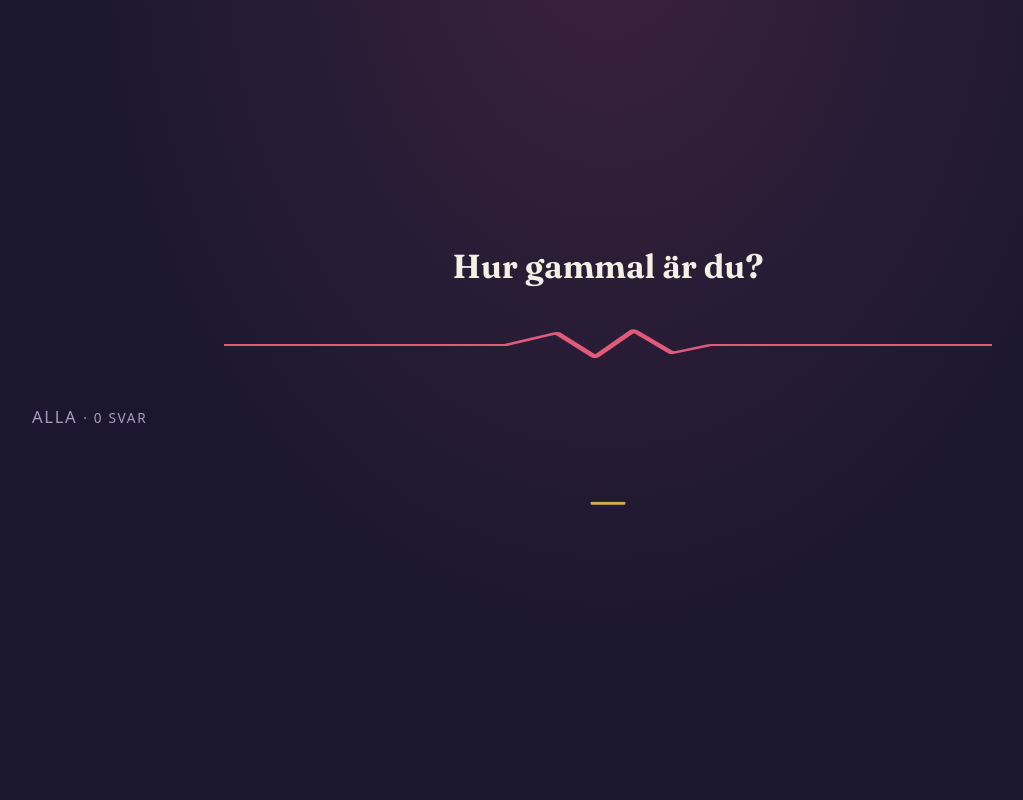
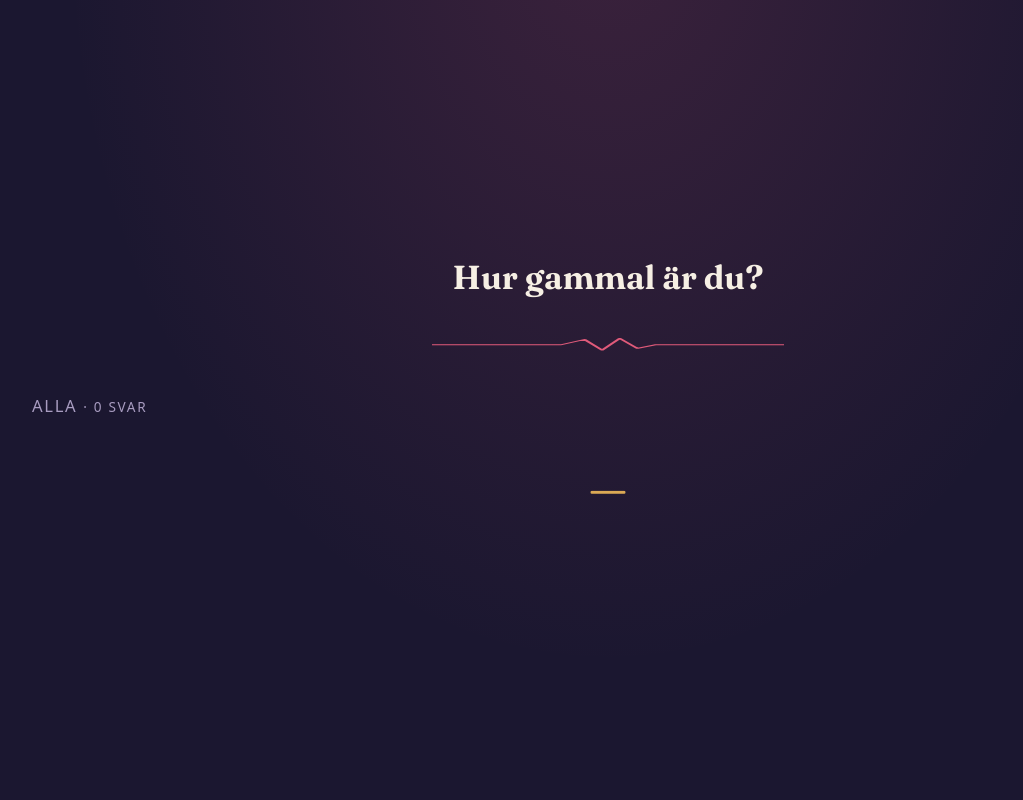
Before and after one commit to jswetzen/party-pulse, a Django app: page /screen/ in a window 1280 px wide. Shown: the whole page, without its empty margins (32-1055 px from the left). Run offline with Django 5.2, Linux system fonts and the light colour scheme; data comes from the database, SQL or seed files in the repository; tables that the repository leaves empty hold one stand-in row (values such as "Sample post"); data that the repository does not hold is empty; parts of the project's set-up code (start-up, migrations or seed data) failed here and were passed over.

Commit message:
Big screen (GENERIC): widen question header, shrink pulse-line in results view
.screen-question was capped at a flat max-width:46rem, narrower than .results'
own width budget (min(90vw, 160vh)) just below it -- on a wide screen this
made long questions wrap onto three lines while the breakdown data underneath
had plenty of horizontal room to spare. Match .results' budget exactly instead
of an arbitrary rem cap. Both .screen-question usages in _screen_state.html
(the asking-only heading and the revealed-results heading) share the class
with no inline max-width override, so both pick up the wider budget for free.

Also add a `compact` param to _pulse_line.html (mirroring its existing
`animated` param), producing a `pulse-line--compact` class that shrinks the
decorative EKG waveform's height and max-width. Applied only at the
results-view include site, where the waveform sits above real breakdown data
that should get the vertical space instead -- idle and asking states (where
it's the only thing on screen, including the Podium/Bouquet asking partials,
which don't include the pulse-line at all) are unchanged.

Verified visually with headless Chromium against a genuinely long seeded
question ("Skulle du våga hålla ett improviserat tal om värden ropade upp dig
just nu?", 75 chars): results view now wraps to 2 lines instead of 3, with a
visibly smaller pulse-line; idle and asking states' pulse-line sizing is
unchanged. `uv run pytest` (123 tests) unaffected.

Co-Authored-By: Claude Sonnet 5 <noreply@anthropic.com>

```diff
--- a/pulse/static/pulse/style.css
+++ b/pulse/static/pulse/style.css
@@ -355,11 +355,24 @@ form.htmx-request .choice__dot {
   font-family: var(--font-display);
   font-size: max(1.8rem, min(4vw, 7.1vh));
   font-weight: 650;
-  max-width: 46rem;
+  /* Was a flat 46rem -- narrower than .results' own width budget just below (`min(90vw,
+     160vh)`), so a long question wrapped to three lines on a wide screen while the
+     breakdown data underneath it had plenty of room to spare. Match .results' budget
+     exactly instead of an arbitrary rem cap, so the header uses the same real estate the
+     panel below it already does and wraps only when the panel itself would too. 2026-09-08. */
+  max-width: min(90vw, 160vh);
   margin: 0;
 }
 
 .screen .pulse-line { max-width: 48rem; }
+
+/* Results-view pulse-line only (see _pulse_line.html's `compact` param, used solely at
+   that include site) -- the idle/thinking and asking states get the full-size waveform
+   since it's the only thing on screen there, but once real breakdown data is showing
+   underneath it, a 2.5rem-tall decorative flourish is competing with that data for
+   vertical space. Shrink it there specifically rather than everywhere. 2026-09-08. */
+.pulse-line--compact.pulse-line { max-width: 22rem; }
+.pulse-line--compact .pulse-line__svg { height: 1.1rem; }
 
 .results {
   /* was min(56rem, 90vw) -- same ceiling problem as the font sizes above, capping the
--- a/pulse/templates/pulse/_pulse_line.html
+++ b/pulse/templates/pulse/_pulse_line.html
@@ -3,8 +3,12 @@ Signature motif: an EKG-style waveform for "Party Pulse" — a literal pulse.
 Used as an idle/ambient loop (waiting for guests, thinking before reveal)
 and, statically, as the baseline each stat bar grows from on reveal.
 Usage: {% include "pulse/_pulse_line.html" with animated=True %}
+`compact` shrinks it (see .pulse-line--compact in style.css) for the results-view
+reveal specifically, where it sits above real breakdown data that should get the
+vertical space instead -- left at full size in the idle/asking states, where it's
+the only thing on screen. Usage: {% include "pulse/_pulse_line.html" with compact=True %}
 {% endcomment %}
-<div class="pulse-line{% if animated %} pulse-line--animated{% endif %}" aria-hidden="true">
+<div class="pulse-line{% if animated %} pulse-line--animated{% endif %}{% if compact %} pulse-line--compact{% endif %}" aria-hidden="true">
   <svg viewBox="0 0 900 60" preserveAspectRatio="none" class="pulse-line__svg">
     <path d="M0,30 L110,30 L130,12 L145,48 L160,8 L175,42 L190,30 L300,30
              L410,30 L430,12 L445,48 L460,8 L475,42 L490,30 L600,30
--- a/pulse/templates/pulse/_screen_state.html
+++ b/pulse/templates/pulse/_screen_state.html
@@ -40,7 +40,7 @@
 
 {% else %}
   <h1 class="screen-question" style="font-size:max(1.4rem,min(2.6vw,4.6vh))">{{ state.question.text_sv }}</h1>
-  {% include "pulse/_pulse_line.html" %}
+  {% include "pulse/_pulse_line.html" with compact=True %}
 
   <div class="results">
     {% for group_label, agg in breakdown.items %}
```
